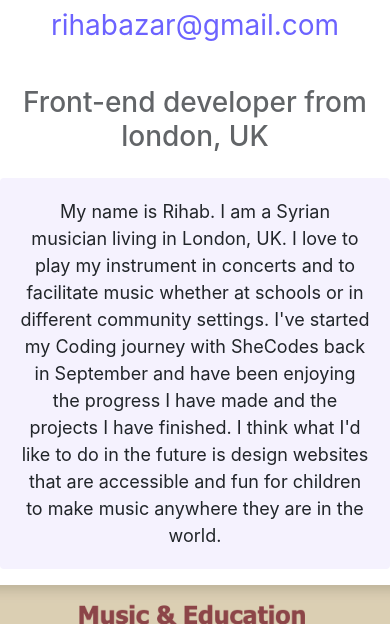
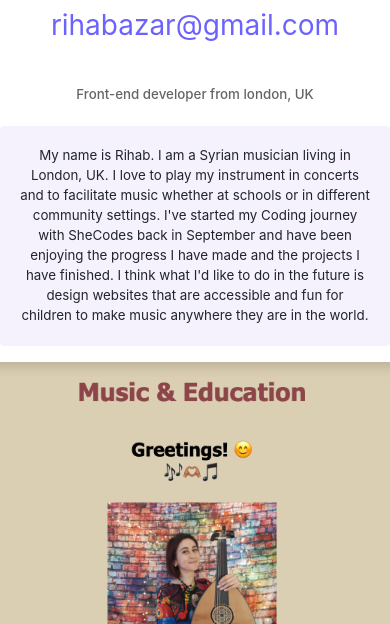
Before and after one commit to Shahbi88/portfolio-project, a website: page about.html in a window 390 px wide. Shown: the part 220-844 px from the top of the page. Drawn offline with nearby package versions, Linux system fonts and the light colour scheme.

Commit message:
display improvement

```diff
--- a/about.html
+++ b/about.html
@@ -18,7 +18,12 @@
     />
   </head>
   <style>
-    @media (max-width: 600) {
+    @media (max-width: 600px) {
+      h3,
+      p,
+      a {
+        font-size: smaller;
+      }
     }
   </style>
   <body>
@@ -48,7 +53,7 @@
         </div>
       </div>
     </div>
-    <h3 class="p-3">Front-end developer from london, UK</h3>
+    <h3 class="p-3" class="description">Front-end developer from london, UK</h3>
     <p
       title="this is an introduction about Rihab Azar, an outline of her career in music and her aspirations in her Coding journey to combine both music and coding"
     >
```
